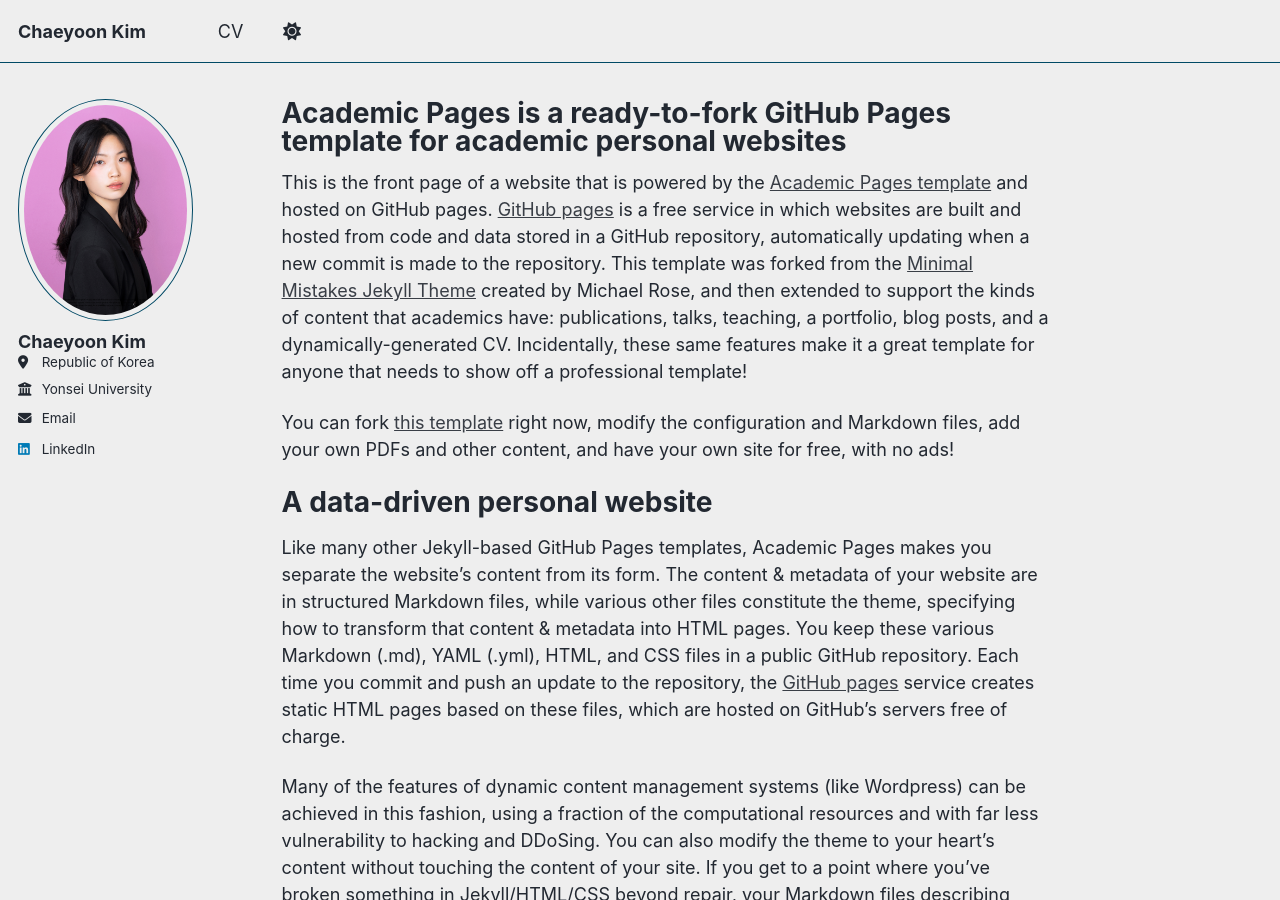
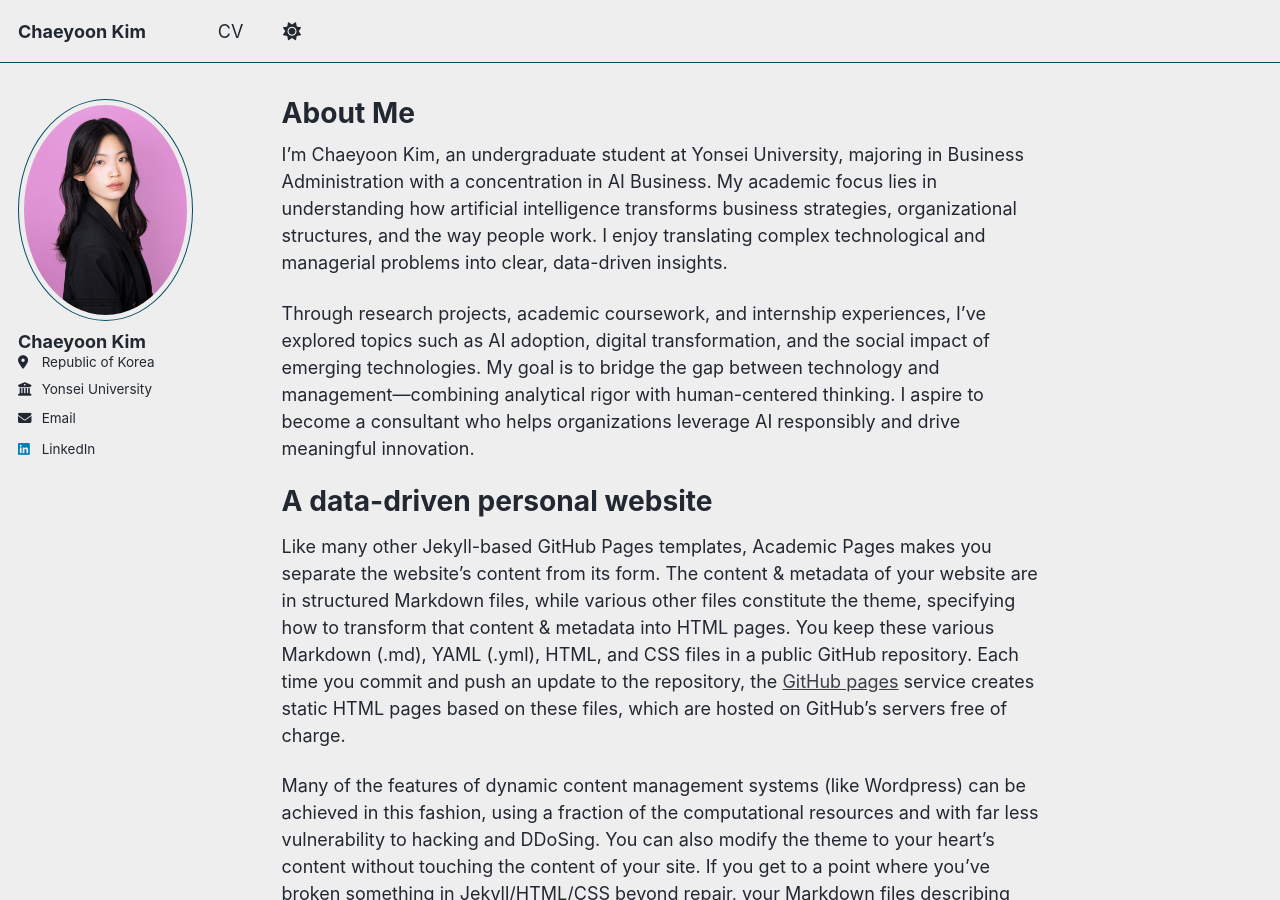
Before and after one commit to chyoon114/chyoon114.github.io, a Jekyll site: the page built from _pages/about.md, in a window 1280 px wide and 900 px high. Built offline with Jekyll 4.4.1, drawn with Linux system fonts in a browser that asks for light colours; a script that is not in the unit is left out.

Commit message:
Update about.md

```diff
--- a/_pages/about.md
+++ b/_pages/about.md
@@ -1,15 +1,15 @@
 ---
 permalink: /
-title: "Academic Pages is a ready-to-fork GitHub Pages template for academic personal websites"
+title: "About Me"
 author_profile: true
 redirect_from:
   - /about/
   - /about.html
 ---
 
-This is the front page of a website that is powered by the [Academic Pages template](https://github.com/academicpages/academicpages.github.io) and hosted on GitHub pages. [GitHub pages](https://pages.github.com) is a free service in which websites are built and hosted from code and data stored in a GitHub repository, automatically updating when a new commit is made to the repository. This template was forked from the [Minimal Mistakes Jekyll Theme](https://mmistakes.github.io/minimal-mistakes/) created by Michael Rose, and then extended to support the kinds of content that academics have: publications, talks, teaching, a portfolio, blog posts, and a dynamically-generated CV. Incidentally, these same features make it a great template for anyone that needs to show off a professional template!
+I’m Chaeyoon Kim, an undergraduate student at Yonsei University, majoring in Business Administration with a concentration in AI Business. My academic focus lies in understanding how artificial intelligence transforms business strategies, organizational structures, and the way people work. I enjoy translating complex technological and managerial problems into clear, data-driven insights.
 
- You can fork [this template](https://github.com/academicpages/academicpages.github.io) right now, modify the configuration and Markdown files, add your own PDFs and other content, and have your own site for free, with no ads!
+Through research projects, academic coursework, and internship experiences, I’ve explored topics such as AI adoption, digital transformation, and the social impact of emerging technologies. My goal is to bridge the gap between technology and management—combining analytical rigor with human-centered thinking. I aspire to become a consultant who helps organizations leverage AI responsibly and drive meaningful innovation.
 
 A data-driven personal website
 ======
```
